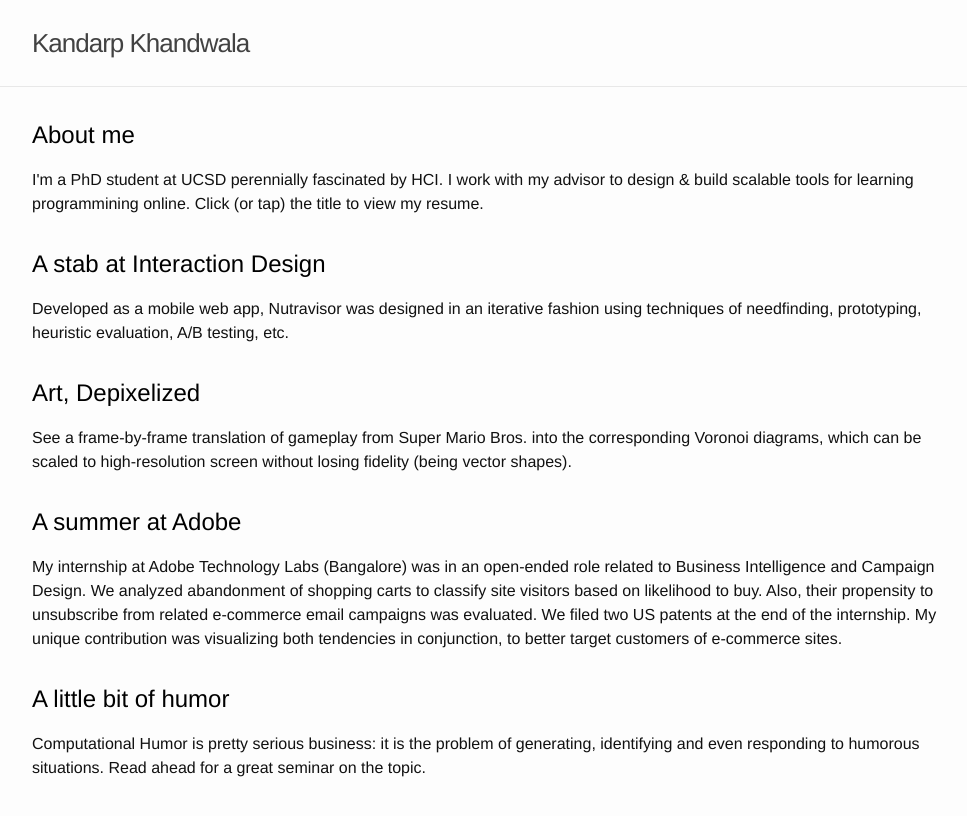
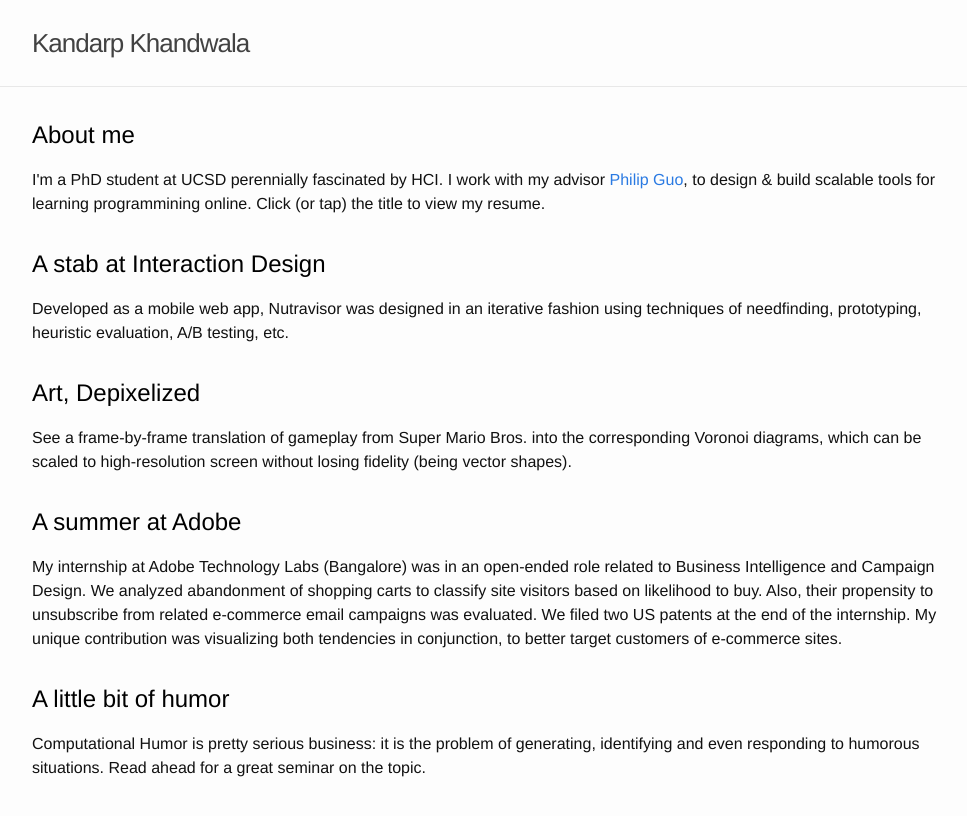
Before and after one commit to kandarpksk/kandarpksk.github.io, a Jekyll site: the page built from index.html, in a window 1280 px wide. Shown: the top 816 px of the page, without its empty margins (138-1105 px from the left). Built offline with Jekyll 4.4.1, drawn with Linux system fonts in a browser that asks for light colours.

Commit message:
Update 2093-08-14-about.markdown

```diff
--- a/_posts/2093-08-14-about.markdown
+++ b/_posts/2093-08-14-about.markdown
@@ -2,7 +2,7 @@
 title: "About me"
 layout: page
 permalink: /about
-excerpt: I'm a PhD student at UCSD perennially fascinated by HCI. I work with my advisor to design & build scalable tools for learning programmining online. Click (or tap) the title to view my resume.<br/>
+excerpt: I'm a PhD student at UCSD perennially fascinated by HCI. I work with my advisor <a href="pgbovine.net">Philip Guo</a>, to design & build scalable tools for learning programmining online. Click (or tap) the title to view my resume.<br/>
 ---
 [//]: # (Hack to avoid previewing the PDF!)
 <!-- I'm a graduate student at UCSD fascinated by HCI, more specifically, interaction design and information visualization. Download my resume [here](https://drive.google.com/file/d/0ByQtLx_3RS9-UXRTempLQXB5TEk/view?usp=sharing) (last updated: October 2017).<br/> -->
```
